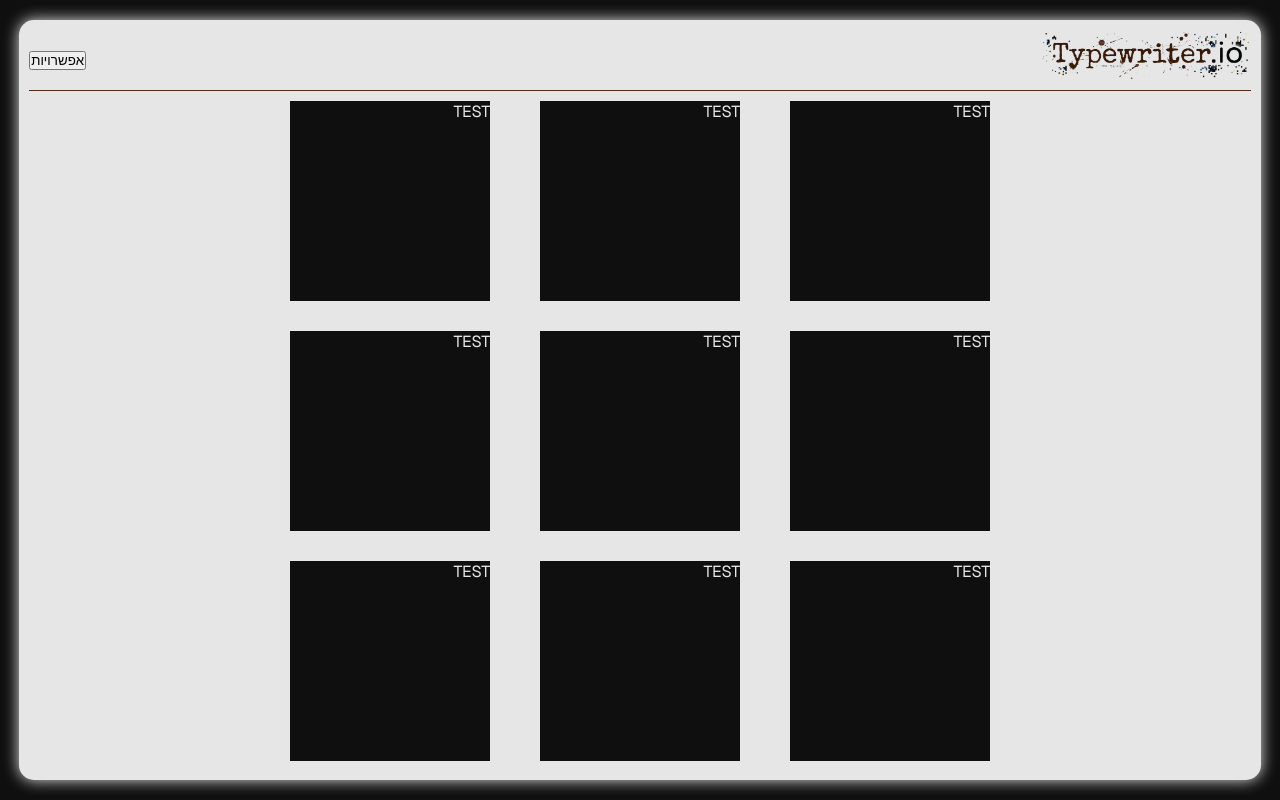
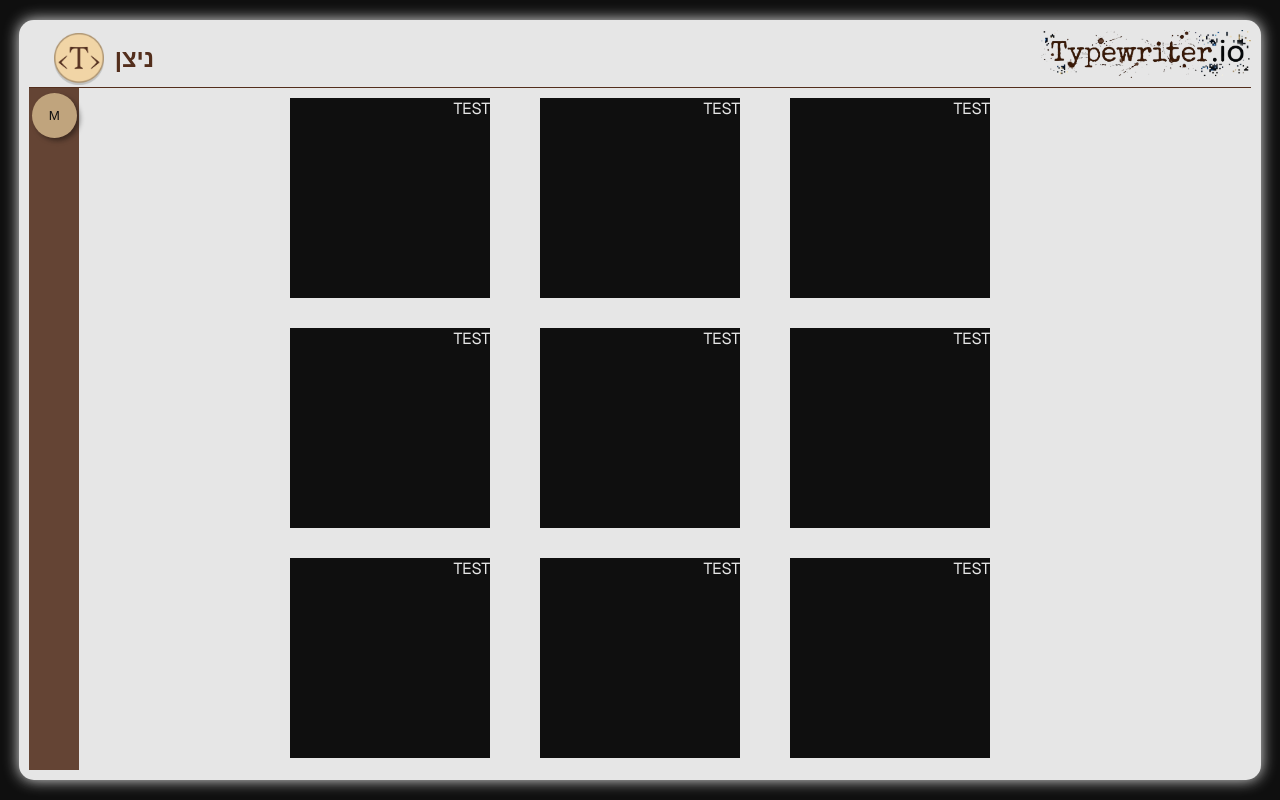
Before and after one commit to NitzanC07/typewriter.io, a Next.js app: page / in a window 1280 px wide. Built offline with nearby package versions, Linux system fonts and the light colour scheme.

Commit message:
feat(sidebar): create sidebar menu

```diff
--- a/src/app/components/Header/Header.tsx
+++ b/src/app/components/Header/Header.tsx
@@ -2,23 +2,21 @@
 import styles from "./header.module.css";
 import Image from "next/image";
 import Logo from "@/images/logos/logo-ts.png";
+import Icon from "@/images/logos/icon.png";
 
 type HeaderProps = {
-  setSidebarVisibility: React.Dispatch<React.SetStateAction<boolean>>;
-  isSidebarVisibility: boolean;
+  username?: string;
 }
 
-function Header({isSidebarVisibility, setSidebarVisibility}: HeaderProps) {
-
-  const handleClick = () => {
-    console.log("clicked");
-    setSidebarVisibility(!isSidebarVisibility);
-  };
+function Header({username}: HeaderProps) {
 
   return (
     <header className="page-header">
       <h1 className={styles.logo}><Image src={Logo} alt="Typewriter.io" width={210} /></h1>
-      <button onClick={handleClick}>אפשרויות</button>
+      <div className={styles.user}>
+        <h2>{username}</h2>
+        <Image src={Icon} alt="Typewriter.io" width={50} />
+      </div>
     </header>
   );
 }
--- a/src/app/components/Header/header.module.css
+++ b/src/app/components/Header/header.module.css
@@ -3,3 +3,12 @@
     padding: 0;
     margin: 0;
 }
+
+.user {
+    display: flex;/* background-color: azure; */
+    justify-content: space-between;
+    align-items: center;
+    width: 100px;
+    padding: 0;
+    margin: 0;
+}
--- a/src/app/components/Sidebar/Sidebar.tsx
+++ b/src/app/components/Sidebar/Sidebar.tsx
@@ -1,9 +1,13 @@
 import styles from "./sidebar.module.css";
 
-function Sidebar() {
+type SidebarProps = {
+  isVisibility: boolean;
+};
+
+function Sidebar({isVisibility}: SidebarProps) {
   const count = 100;
   return (
-    <section className={styles.container}>
+    <section className={`${styles.container} ${!isVisibility ? "exit" : ""}`} style={{ display: isVisibility ? "block" : "none" }}>
       <h3>תוכן עניינים</h3>
       <ul>
         {Array.from({ length: count }).map((_, index) => (
--- a/src/app/components/Sidebar/sidebar.module.css
+++ b/src/app/components/Sidebar/sidebar.module.css
@@ -1,17 +1,21 @@
 @keyframes slideInLeft {
   0% {
     transform: translateX(-100%);
+    opacity: 0;
   }
   100% {
     transform: translateX(0);
+    opacity: 1;
   }
 }
-    @keyframes slideOutRight {
+@keyframes slideOutLeft {
   0% {
-            transform: translateX(0);
+    /* transform: translateX(0); */
+    opacity: 1;
   }
   100% {
-            transform: translateX(-100%);
+    /* transform: translateX(-100%); */
+    opacity: 0;
   }
 }
 
@@ -25,14 +29,14 @@
   background-color: rgba(197, 169, 129, 0.95);
   color: var(--text-primary);
   position: absolute;
-        left: 0;
-        top: 9.9%;
+  left: 50px;
+  top: 0;
   bottom: 0;
   padding: 10px 40px;
-    margin: 0px ;
-    border-radius: 0 0 15px 15px;
+  margin: 0px;
+  border-radius: 0 15px 15px 0px;
   transition: all 0.7s ease-in-out;
-    animation: 1s ease-in-out 1 alternate slideInLeft;
+  animation: slideInLeft 0.7s linear 0s 1 normal forwards;
   z-index: 1;
   overflow-y: scroll;
   overflow-x: hidden;
@@ -42,8 +46,9 @@
   box-shadow: 5px 5px 10px rgba(168, 168, 168, 0.5);
 }
 
-.container.exit {
-    animation: 1s ease-in-out 1 alternate slideOutLeft;
+.exit {
+  animation: slideOutLeft 2s linear 0s 1 normal forwards;
+  transition: all 0.7s ease-in-out;
 }
 
 @media (max-width: 768px) {
--- a/src/app/globals.css
+++ b/src/app/globals.css
@@ -70,6 +70,7 @@ body {
   justify-content: space-between;
   width: 100%;
   border-bottom: 1px solid var(--text-secondary);
+  padding-left: 25px ;
   /* background-color: #C5A880; */
 }
 
--- a/src/app/layout.tsx
+++ b/src/app/layout.tsx
@@ -25,24 +25,20 @@ export default function RootLayout({
   children,
 }: Readonly<{ children: React.ReactNode }>) {
 
-  const [sidebarVisibility, setSidebarVisibility] = useState(false);
-
-  useEffect(() => {
-    console.log("visible", sidebarVisibility);
-  }, [sidebarVisibility]);
+  // const [isSidebarVisibility, setSidebarVisibility] = useState(false);
 
   return (
     <html lang="he">
       <body className={`${geistSans.variable} ${geistMono.variable}`}>
         <div className="page-background">
           <div className="page-frame">
-            <Header isSidebarVisibility={sidebarVisibility} setSidebarVisibility={setSidebarVisibility} />
+            <Header username="ניצן"/>
 
             <main className="main">
               {children}
             </main>
 
-            {sidebarVisibility && <Sidebar />}
+            {/* {isSidebarVisibility && <Sidebar isVisibility={isSidebarVisibility} />} */}
           </div>
         </div>
       </body>
--- a/src/app/page.module.css
+++ b/src/app/page.module.css
@@ -26,6 +26,36 @@
   }
 }
 
+.navigator {
+  position: absolute;
+  top: 0;
+  left: 0;
+  width: 50px;
+  height: 100%;
+  padding: 0 4px;
+  background-color: var(--foreground-transparent);
+  color: var(--foreground);
+  display: flex;
+  flex-direction: column;
+  justify-content: flex-start;
+  align-items: center;
+}
+
+.menuButton {
+  /* position: absolute; */
+  /* top: 10px;
+  left: 10px; */
+  width: 45px;
+  height: 45px;
+  margin: 5px 0;
+  border-radius: 50%;
+  box-shadow: 3px 3px 5px rgba(0, 0, 0, 0.4);
+  background-color: rgba(197, 169, 129, 0.95);
+  color: var(--text-primary);
+  border: none;
+  cursor: pointer;
+}
+
 .test {
   background-color: var(--background);
   color: var(--foreground);
--- a/src/app/page.tsx
+++ b/src/app/page.tsx
@@ -1,15 +1,24 @@
 "use client";
+import { useState } from "react";
 import styles from "./page.module.css";
+import Sidebar from "./components/Sidebar/Sidebar";
 
 export default function Home() {
 
+  const [isSidebarVisibility, setSidebarVisibility] = useState(false);
+
   return (
     <div className={styles.page}>
+
       <main className={styles.mainContent}>
         {Array.from({ length: 100 }).map((_, index) => (
           <div key={index} className={styles.test}>TEST</div>
         ))}
       </main>
+      <nav className={styles.navigator}>
+        <button className={styles.menuButton} onClick={() => setSidebarVisibility(!isSidebarVisibility)}>M</button>
+      </nav>
+      {isSidebarVisibility && <Sidebar isVisibility={isSidebarVisibility} />}
     </div>
   );
 }
```
Also changed, not shown: src/images/logos/logo-ts.png. Lines whose indentation alone changed are shown as unchanged.
